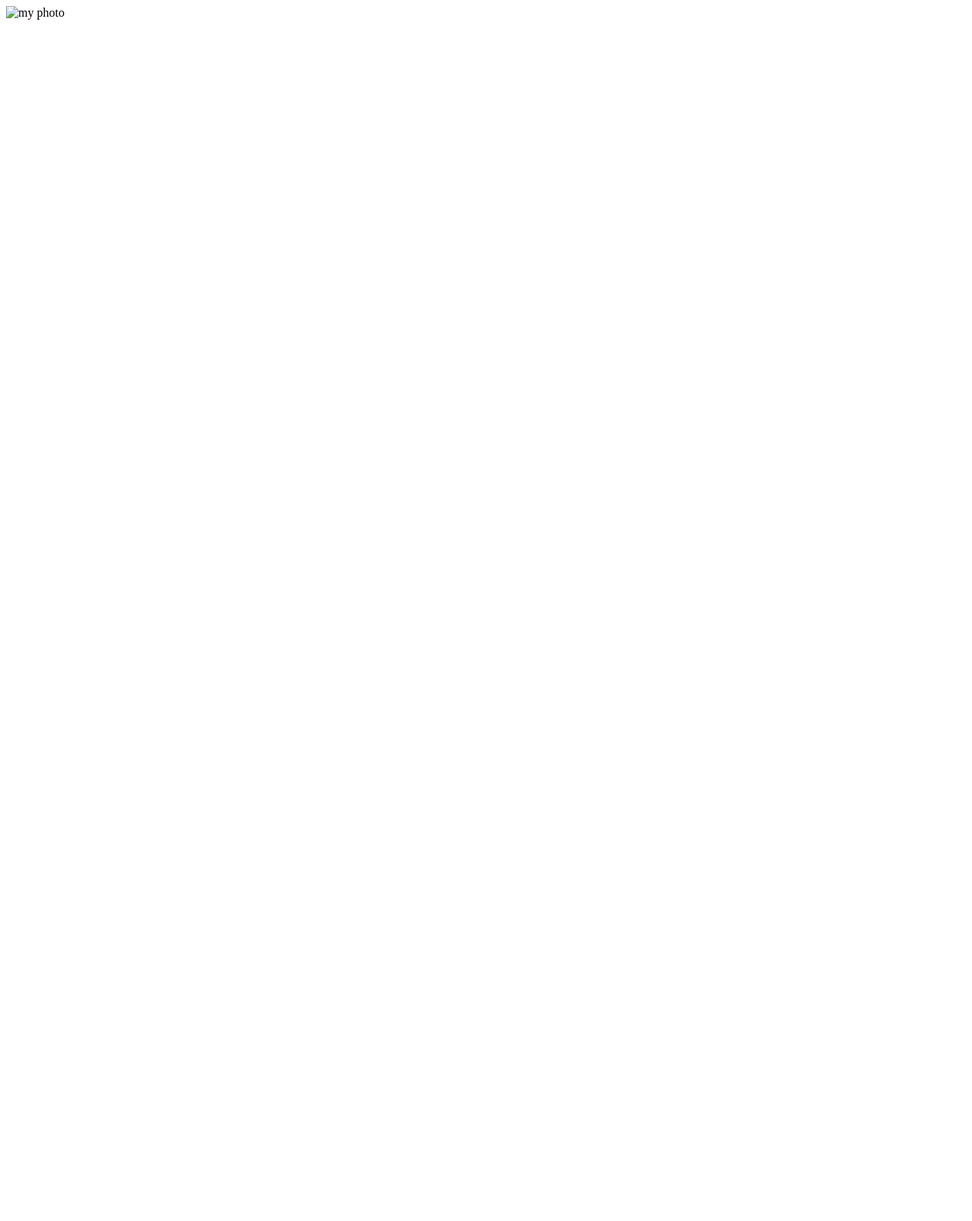
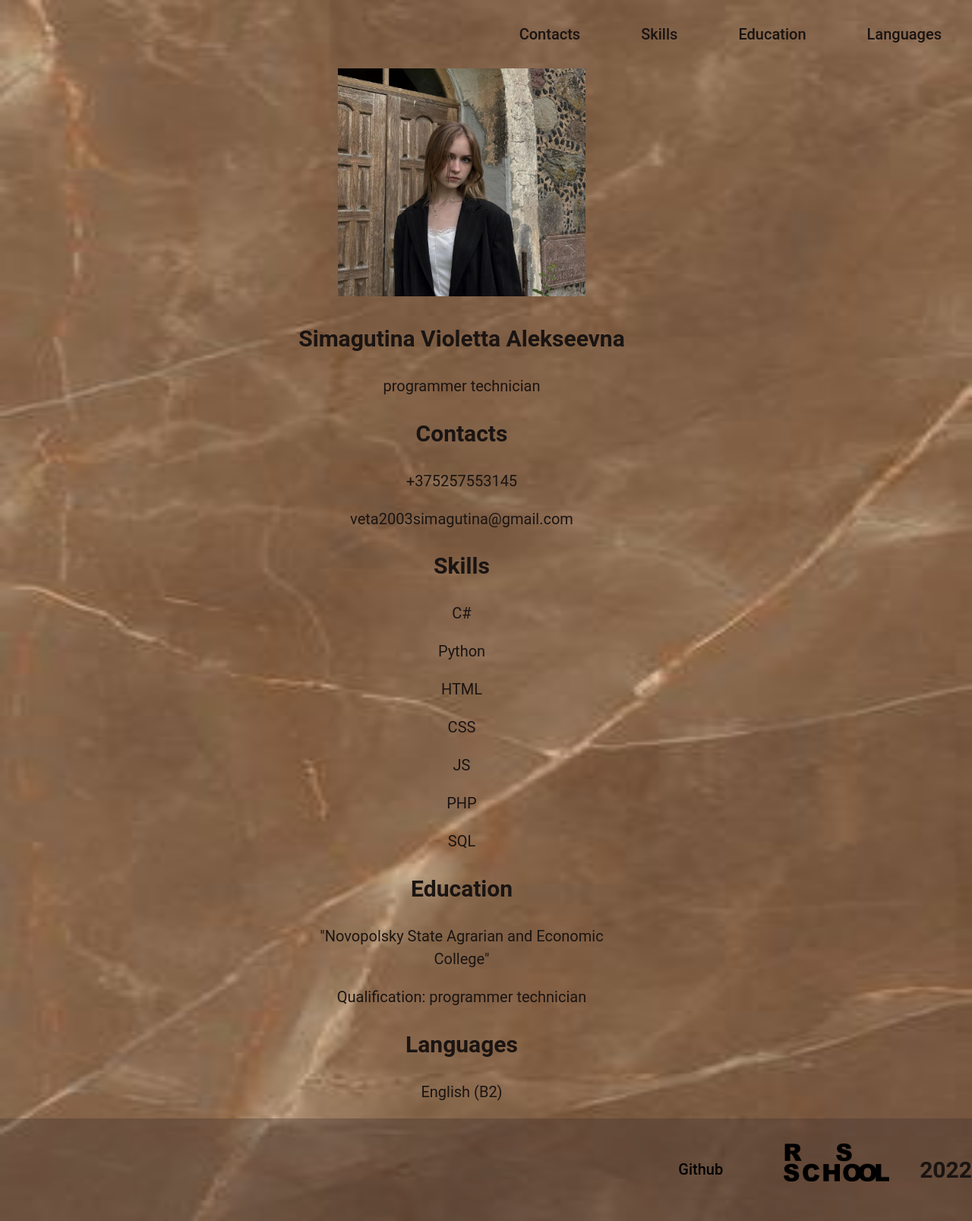
Before and after one commit to montgommmery/rsschool-cv, a plain HTML site: page index.html in a window 1280 px wide. Shown: the whole page at 76% size. Before the commit the page ends 800 px from the top, so only its background shows below. Drawn offline with Linux system fonts and the light colour scheme.

Commit message:
docs: create html file

```diff
--- a/index.html
+++ b/index.html
@@ -4,10 +4,82 @@
     <meta charset="UTF-8">
     <meta http-equiv="X-UA-Compatible" content="IE=edge">
     <meta name="viewport" content="width=device-width, initial-scale=1.0">
-    <title>CV</title>
+    <title>cv</title>
     <link rel="stylesheet" href="style.css">
+    <link rel="icon" href="assets/back.ico">
+    <link rel="preconnect" href="https://fonts.googleapis.com"><link rel="preconnect" href="https://fonts.gstatic.com" crossorigin><link href="https://fonts.googleapis.com/css2?family=Roboto+Slab:wght@200&display=swap" rel="stylesheet">
+
+
 </head>
 <body>
-    <img src="./assets/img/photo.jpeg" alt="my photo">
+    <header class = "header">
+        <div class="container">
+            <nav class="nav">
+                <ul class="nav-list">
+                  <li class="nav-item"><a href="#contacts" class="nav-link">Contacts</a></li>
+                  <li class="nav-item"><a href="#summary" class="nav-link">Skills</a></li>
+                  <li class="nav-item"><a href="#education" class="nav-link">Education</a></li>
+                  <li class="nav-item"><a href="#languages" class="nav-link">Languages</a></li>
+                </ul>
+              </nav>
+        </div>
+    </header>
+    <main class="main">
+        <div class="container">
+            <section class="section" id="profile">
+                <img src="assets/img/photo.jpeg" alt="my photo" height="300px">
+
+                <h1>Simagutina Violetta Alekseevna</h1>
+                <p>programmer technician</p>
+            </section>
+            <section class="section" id="contacts">
+                <h2>Contacts</h2>
+                <p>+375257553145</p>
+                <p>veta2003simagutina@gmail.com</p>
+            </section>
+
+            <section class="section" id="skills">
+                <h2>Skills</h2>
+                <p>С#</p>
+                <p>Python</p>
+                <p> HTML</p>
+                <p>CSS</p>
+                <p>JS</p>
+                <p>PHP</p>
+                <p>SQL</p>
+            </section>
+            <section class="section" id="education">
+                <h2>Еducation</h2>
+                <p> "Novopolsky State Agrarian and Economic College"</p>
+                <p>Qualification: programmer technician</p>
+            </section>
+            <section class="section" id="languages">
+                <h2>Languages</h2>
+                <p>English (B2)</p>
+            </section>
+
+        </div>
+    </main>
+    <footer class="footer">
+        <div class="container">
+
+
+
+
+        </div>
+        <div class="container">
+            <nav class="nav">
+                <ul class="nav-list">
+
+                  <li class="nav-item"><a href="https://github.com/montgommmery" class="nav-footer">Github</a></li>
+                  <li class="nav-item"><a href="https://rs.school/js-stage0/" class="nav-footer"><img src="assets/img/logo.png" alt="my photo" height="50px"></a></li>
+                  <li class="nav-item"> <h1>2022</h1></li>
+
+                </ul>
+              </nav>
+        </div>
+    </footer>
+
+
 </body>
 </html>
--- a/style.css
+++ b/style.css
@@ -1,3 +1,107 @@
 html{
-    background-image:url('./assets/img/back.jpg');
+
+    background-image:url("assets/img/back.jpeg");
+    background-size: 100% 100%;
+    scroll-behavior: smooth;
+    margin:0;
+    padding: 0;
 }
+body{
+  text-align: center;
+    font-family: 'Roboto', sans-serif;
+    font-size: 20px;
+    font-weight: 400;
+    line-height: 1.5;
+     color: #1a1412;
+    display: flex;
+  flex-direction: column;
+  justify-content: space-between;
+  min-height: 100vh;
+
+
+  margin:0;
+  padding: 0;
+
+
+}
+main{
+  margin-left: 30%;
+}
+footer{
+
+  background-color: #3f302c57;
+
+
+}
+
+.section-title {
+  font-size: 20px;
+  font-weight: 400;
+  text-transform: uppercase;
+  letter-spacing: 5px;
+  color: #829985;
+}
+.link {
+  text-decoration: none;
+  color: #829985;
+  transition: color 0.5s;
+}
+
+.link:hover {
+  color: #5d7260;
+}
+.container {
+  align-items: center;
+    max-width: 1440px;
+    margin: 0 auto;
+    justify-content: center
+  }
+
+  .nav-list {
+
+    display: flex;
+    justify-content: flex-end;
+    align-items: center;
+    list-style: none;
+
+
+  }
+  .nav-link {
+
+    font-weight: 500;
+    color: #1a1412;
+    text-decoration: none;
+    padding: 0 40px;
+    line-height: 50px;
+    transition: .3s;
+  }
+  .nav-footer {
+
+    font-weight: 500;
+    color: #000000;
+    text-decoration: none;
+    padding: 0 40px;
+    line-height: 50px;
+    transition: .3s;
+  }
+  .section-item a {
+    color: #2b2b2b;
+    text-decoration: none;
+    transition: color 0.5s;
+  }
+  .section-item a:hover {
+    color: #000000;
+  }
+  .main-container {
+    display: flex;
+    flex-wrap: wrap;
+  }
+
+  .section {
+    width: 50%;
+  }
+  @media (max-width: 768px) {
+    .section {
+      width: 100%;
+    }
+  }
```
Also changed, not shown: assets/back.ico (added), assets/img/back.jpeg (added), assets/img/logo.png (added), assets/img/photo.jpeg (added).
